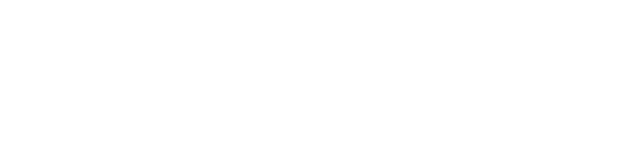
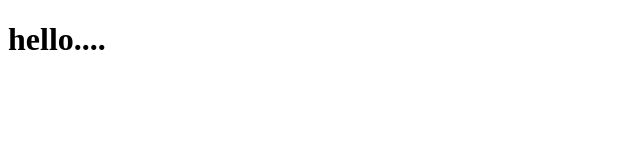
Before and after one commit to sushant6820/reactjs-project, a plain HTML site: page index.html in a window 1280 px wide. Shown: the whole page, without its empty margins (0-640 px from the left). Drawn offline with Linux system fonts and the light colour scheme.

Commit message:
h1 element added

```diff
--- a/index.html
+++ b/index.html
@@ -6,6 +6,7 @@
     <title>Document</title>
 </head>
 <body>
+    <h1>hello....</h1>
 
 </body>
 </html>
```
